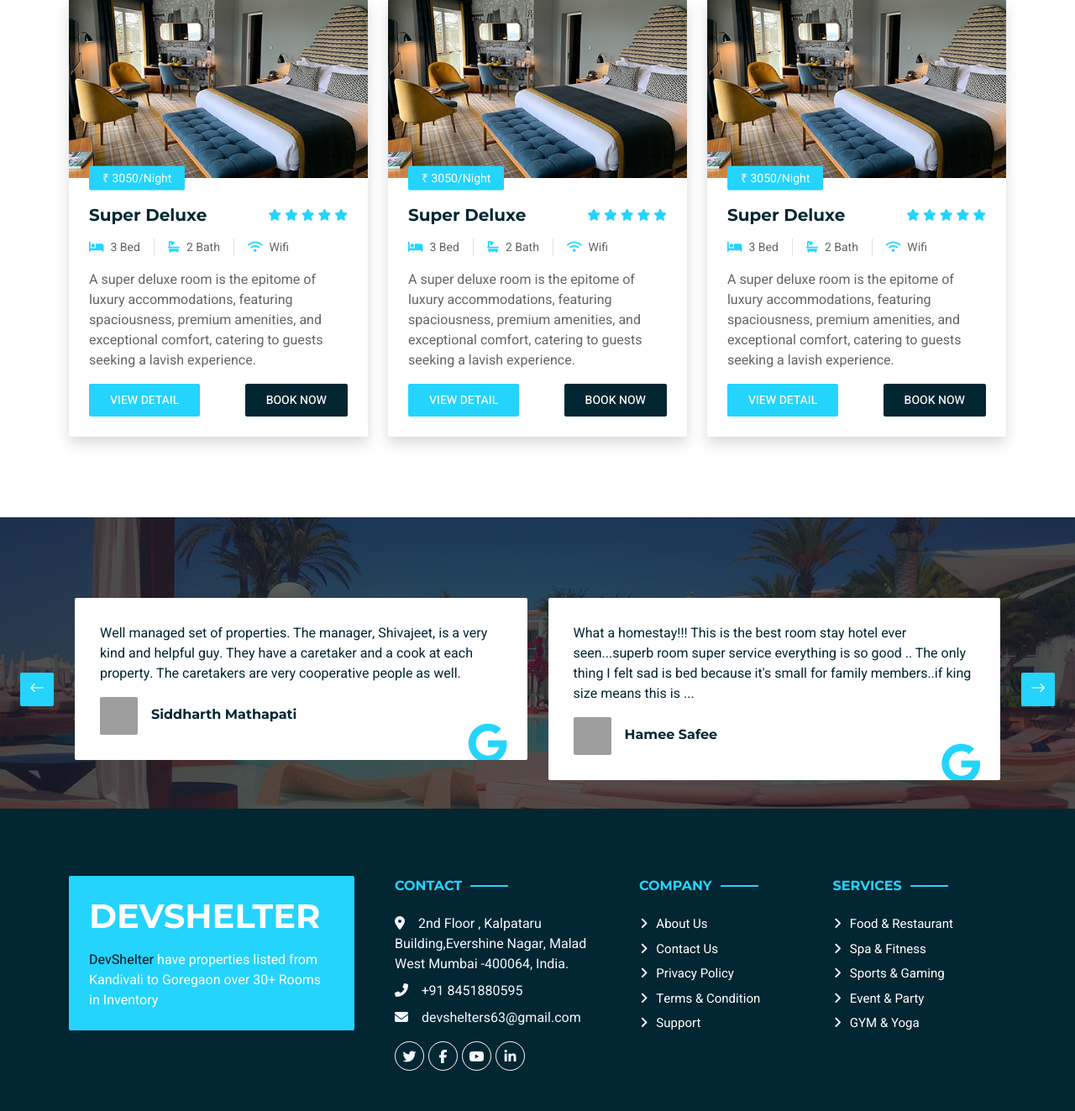
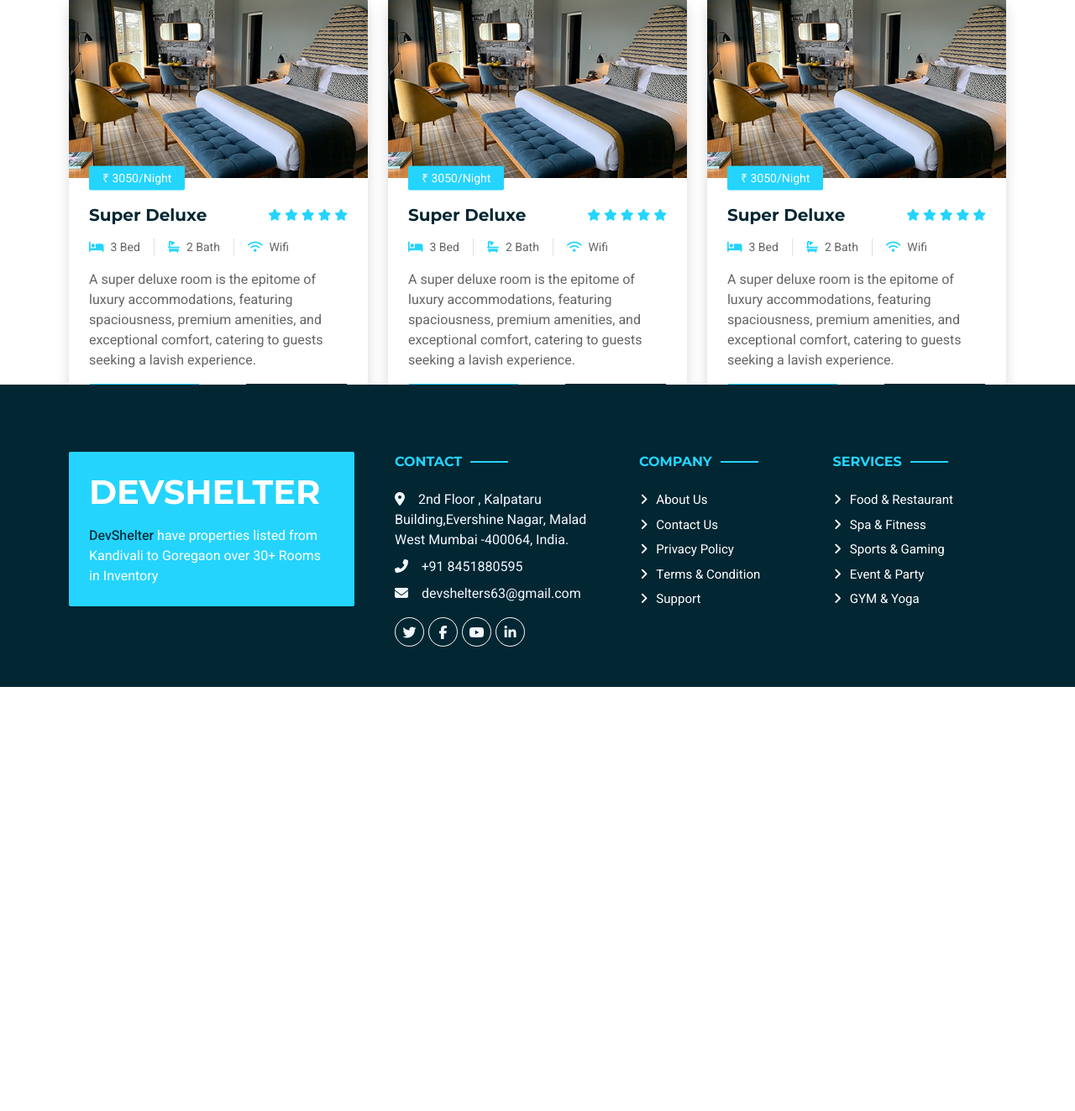
Before and after one commit to PSMcodes/devshelter, a PHP site: page /room.html in a window 1280 px wide. Shown: the part 2039-3362 px from the top of the page at 84% size. After the commit the page ends 2857 px from the top, so only its background shows below. Run offline with PHP 8.4, Linux system fonts and the light colour scheme; some libraries are stand-ins or nearby versions; grey boxes are pictures that could not be loaded.

Commit message:
major changes

```diff
--- a/css/style.css
+++ b/css/style.css
@@ -3,6 +3,9 @@
     --primary: #24d4fd;
     --light: #F1F8FF;
     --dark: #0F172B;
+}
+#logo{
+  filter: drop-shadow(1px 1px 100px #24d4fd);
 }
 
 .fw-medium {
--- a/room.html
+++ b/room.html
@@ -46,10 +46,11 @@
         <div class="container-fluid bg-dark px-0">
           <div class="row gx-0">
               <div class="col-lg-3 bg-dark d-none d-lg-block">
-                  <a href="index.html"
-                      class="navbar-brand w-100 h-100 m-0 p-0 d-flex align-items-center justify-content-center">
-                      <h1 class="m-10 text-primary text-uppercase">Devshelter</h1>
-                  </a>
+                <a href="index.html"
+                class="navbar-brand w-100 h-100 m-0 p-0 d-flex align-items-center justify-content-center ">
+                <img src="img/logo.png" class="navbar-brand w-25  mx-2 p-0   " alt="" srcset="" id="logo">
+                <h1 class="m-10 text-primary text-uppercase">Devshelter</h1>
+              </a>
               </div>
               <div class="col-lg-9">
                   <div class="row gx-0 bg-white d-none d-lg-flex">
@@ -94,7 +95,6 @@
                               <a href="service.html" class="nav-item nav-link">Services</a>
                                <a href="about.html" class="nav-item nav-link w-100">About Us</a>
                               <!-- <a href="#" class="nav-item nav-link">Rooms</a> -->
-                              <a href="gallery.html" class="nav-item nav-link ">Gallery</a>
 
 
 
@@ -700,73 +700,7 @@
         <!-- Room End -->
 
 
-        <!-- Testimonial Start -->
-        <div class="container-fluid testimonial my-5 py-5 bg-dark wow zoomIn" data-wow-delay="0.1s">
-            <div class="container-fluid">
-                <div class="owl-carousel testimonial-carousel py-5">
 
-                  <div class="testimonial-item position-relative bg-white rounded overflow-hidden">
-                      <a href="https://www.google.com/travel/search?q=Dev%20shelter&g2lb=2504374%2C4814050%2C4874190%2C4893075%2C4965990%2C72277293%2C72302247%2C72317059%2C72406588%2C72414906%2C72421566%2C72462234%2C72470899%2C72471280%2C72472051%2C72473841%2C72481459%2C72485658%2C72486593%2C72494250%2C72513513%2C72536387%2C72538597%2C72549171%2C72570850%2C72586335%2C72597757%2C72597926%2C72602734%2C72606236%2C72616110%2C72618896%2C72619172%2C72619927%2C72620306%2C72629582&hl=en-IN&gl=in&cs=1&ssta=1&ts=CAEaHhIcEhQKBwjoDxAGGA8SBwjoDxAGGBAYATIECAAQACoHCgU6A0lOUg&qs=CAEyFENnc0kwSmJkOXAzUWhlX1RBUkFCOAhCCREKx7NY-G_nj0IJEatrXTwSsitZQgkRaMv8PQDWrFpaODI2qgEzEAEyHhABIhpFppq6QvAZouUrN5eveHdnfFoOfzH50PmY9TIPEAIiC2RldiBzaGVsdGVyahwKGg0AcBZFEhMIiuCCzJzbhgMVVf5MAh1ekQVr&ap=MABoAboBB3Jldmlld3M&ictx=111&ved=0CAAQ5JsGahcKEwjY8ezQnNuGAxUAAAAAHQAAAAAQPA" class="text-dark">
-                        <p>Well managed set of properties. The manager, Shivajeet, is a very kind and helpful guy. They have a caretaker and a cook at each property. The caretakers are very cooperative people as well.</p>
-                        <div class="d-flex align-items-center">
-                            <img class="img-fluid flex-shrink-0 rounded" src="https://lh3.googleusercontent.com/a/ACg8ocI62o557erbgRx7ujT8D91pPhNaUW8Qz5l8K-V8-V1IbxfHbw=s40-c-rp-mo-ba3-br100" style="width: 45px; height: 45px;">
-                            <div class="ps-3">
-                                <h6 class="fw-bold mb-1">Siddharth Mathapati</h6>
-                                <!-- <small>Profession</small> -->
-                            </div>
-                        </div>
-                        <i class="fa-brands fa-google fa-3x text-primary position-absolute end-0 bottom-0 me-4 mb-n1" style="color: #FFD43B;"></i>
-                        <!-- <i class="fa fa-quote-right fa-3x text-primary position-absolute end-0 bottom-0 me-4 mb-n1"></i> -->
-                      </a>
-                    </div>
-                    <div class="testimonial-item position-relative bg-white rounded overflow-hidden">
-                      <a href="https://www.google.com/travel/search?q=Dev%20shelter&g2lb=2504374%2C4814050%2C4874190%2C4893075%2C4965990%2C72277293%2C72302247%2C72317059%2C72406588%2C72414906%2C72421566%2C72462234%2C72470899%2C72471280%2C72472051%2C72473841%2C72481459%2C72485658%2C72486593%2C72494250%2C72513513%2C72536387%2C72538597%2C72549171%2C72570850%2C72586335%2C72597757%2C72597926%2C72602734%2C72606236%2C72616110%2C72618896%2C72619172%2C72619927%2C72620306%2C72629582&hl=en-IN&gl=in&cs=1&ssta=1&ts=CAEaHhIcEhQKBwjoDxAGGA8SBwjoDxAGGBAYATIECAAQACoHCgU6A0lOUg&qs=CAEyFENnc0kwSmJkOXAzUWhlX1RBUkFCOAhCCREKx7NY-G_nj0IJEatrXTwSsitZQgkRaMv8PQDWrFpaODI2qgEzEAEyHhABIhpFppq6QvAZouUrN5eveHdnfFoOfzH50PmY9TIPEAIiC2RldiBzaGVsdGVyahwKGg0AcBZFEhMIiuCCzJzbhgMVVf5MAh1ekQVr&ap=MABoAboBB3Jldmlld3M&ictx=111&ved=0CAAQ5JsGahcKEwjY8ezQnNuGAxUAAAAAHQAAAAAQPA" class="text-dark">
-                      <p>What a homestay!!! This is the best room stay hotel ever seen...superb room super service everything is so good .. The only thing I felt sad is bed because it's small for family members..if king size means this is ...</p>
-                      <div class="d-flex align-items-center">
-                        <img class="img-fluid flex-shrink-0 rounded" src="https://lh3.googleusercontent.com/a/ACg8ocLy-WJtCSBzP1SYemgxQ68JELFiY5XWCF_J579jBFGpMIZcvA=s40-c-rp-mo-br100 " style="width: 45px; height: 45px;">
-                        <div class="ps-3">
-                          <h6 class="fw-bold mb-1">
-                            Hamee Safee</h6>
-                            <!-- <small>Profession</small> -->
-                          </div>
-                        </div>
-                        <i class="fa-brands fa-google fa-3x text-primary position-absolute end-0 bottom-0 me-4 mb-n1" style="color: #FFD43B;"></i>
-                        <!-- <i class="fa fa-quote-right fa-3x text-primary position-absolute end-0 bottom-0 me-4 mb-n1"></i> -->
-                         </a>
-                    </div>
-                    <div class="testimonial-item position-relative bg-white rounded overflow-hidden">
-                      <a href="https://www.google.com/travel/search?q=Dev%20shelter&g2lb=2504374%2C4814050%2C4874190%2C4893075%2C4965990%2C72277293%2C72302247%2C72317059%2C72406588%2C72414906%2C72421566%2C72462234%2C72470899%2C72471280%2C72472051%2C72473841%2C72481459%2C72485658%2C72486593%2C72494250%2C72513513%2C72536387%2C72538597%2C72549171%2C72570850%2C72586335%2C72597757%2C72597926%2C72602734%2C72606236%2C72616110%2C72618896%2C72619172%2C72619927%2C72620306%2C72629582&hl=en-IN&gl=in&cs=1&ssta=1&ts=CAEaHhIcEhQKBwjoDxAGGA8SBwjoDxAGGBAYATIECAAQACoHCgU6A0lOUg&qs=CAEyFENnc0kwSmJkOXAzUWhlX1RBUkFCOAhCCREKx7NY-G_nj0IJEatrXTwSsitZQgkRaMv8PQDWrFpaODI2qgEzEAEyHhABIhpFppq6QvAZouUrN5eveHdnfFoOfzH50PmY9TIPEAIiC2RldiBzaGVsdGVyahwKGg0AcBZFEhMIiuCCzJzbhgMVVf5MAh1ekQVr&ap=MABoAboBB3Jldmlld3M&ictx=111&ved=0CAAQ5JsGahcKEwjY8ezQnNuGAxUAAAAAHQAAAAAQPA" class="text-dark">
-                        <p>Thank you so much for the hospitality and also the arrangements. We really liked your service. Amar bhaiyaa is an amazing cook. They have laundary facility and also outside food is allowed.
-                          We enjoyed our 17 days stay.</p>
-                        <div class="d-flex align-items-center">
-                            <img class="img-fluid flex-shrink-0 rounded" src="https://lh3.googleusercontent.com/a-/ALV-UjWlJxKP9QO1aIGAT2ZYFVlFAtiriSJBPTzUQLRpgby4A0pHhX4T=s40-c-rp-mo-ba3-br100" style="width: 45px; height: 45px;">
-                            <div class="ps-3">
-                                <h6 class="fw-bold mb-1">Skinasics by Rhea</h6>
-                                <!-- <small>Profession</small> -->
-                            </div>
-                        </div>
-                        <i class="fa-brands fa-google fa-3x text-primary position-absolute end-0 bottom-0 me-4 mb-n1" style="color: #FFD43B;"></i>
-                        <!-- <i class="fa fa-quote-right fa-3x text-primary position-absolute end-0 bottom-0 me-4 mb-n1"></i> -->
-                      </a>
-                    </div>
-                    <div class="testimonial-item position-relative bg-white rounded overflow-hidden">
-                      <a href="https://www.google.com/travel/search?q=Dev%20shelter&g2lb=2504374%2C4814050%2C4874190%2C4893075%2C4965990%2C72277293%2C72302247%2C72317059%2C72406588%2C72414906%2C72421566%2C72462234%2C72470899%2C72471280%2C72472051%2C72473841%2C72481459%2C72485658%2C72486593%2C72494250%2C72513513%2C72536387%2C72538597%2C72549171%2C72570850%2C72586335%2C72597757%2C72597926%2C72602734%2C72606236%2C72616110%2C72618896%2C72619172%2C72619927%2C72620306%2C72629582&hl=en-IN&gl=in&cs=1&ssta=1&ts=CAEaHhIcEhQKBwjoDxAGGA8SBwjoDxAGGBAYATIECAAQACoHCgU6A0lOUg&qs=CAEyFENnc0kwSmJkOXAzUWhlX1RBUkFCOAhCCREKx7NY-G_nj0IJEatrXTwSsitZQgkRaMv8PQDWrFpaODI2qgEzEAEyHhABIhpFppq6QvAZouUrN5eveHdnfFoOfzH50PmY9TIPEAIiC2RldiBzaGVsdGVyahwKGg0AcBZFEhMIiuCCzJzbhgMVVf5MAh1ekQVr&ap=MABoAboBB3Jldmlld3M&ictx=111&ved=0CAAQ5JsGahcKEwjY8ezQnNuGAxUAAAAAHQAAAAAQPA" class="text-dark">
-                        <p>Great experience in this hotel manager and staff is ver good behaviour And rooms , clining, breakfast is very good great experience I request to all please 👍visit</p>
-                        <div class="d-flex align-items-center">
-                            <img class="img-fluid flex-shrink-0 rounded" src="https://lh3.googleusercontent.com/a-/ALV-UjXmCIc5zMNotppB-VcxZI3HS6sjHiUPvHMLIqi4m6OenUVgiINs=s40-c-rp-mo-br100" style="width: 45px; height: 45px;">
-                            <div class="ps-3">
-                                <h6 class="fw-bold mb-1">Indrajeet Pandey</h6>
-                                <!-- <small>Profession</small> -->
-                            </div>
-                        </div>
-                        <i class="fa-brands fa-google fa-3x text-primary position-absolute end-0 bottom-0 me-4 mb-n1" style="color: #FFD43B;"></i>
-                        <!-- <i class="fa fa-quote-right fa-3x text-primary position-absolute end-0 bottom-0 me-4 mb-n1"></i> -->
-                      </a>
-                    </div>
-                </div>
-            </div>
-        </div>
-        <!-- Testimonial End -->
 
 
 
```
Also changed, not shown: about.html (+5 -90 lines), booking.html (+4 -4 lines), contact.html (+5 -5 lines), index.html (+22 -17 lines), service.html (+5 -5 lines).
